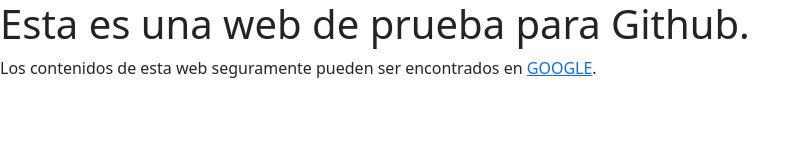
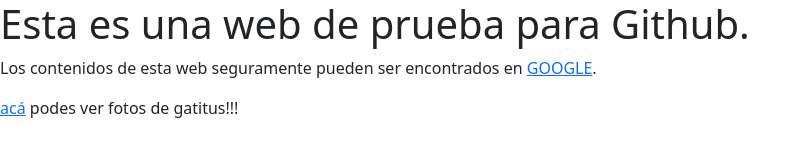
Before and after one commit to EmanuelRTZ/emanuelrtz.github.io, a plain HTML site: page index.html in a window 1280 px wide. Shown: the whole page, without its empty margins (0-810 px from the left). Drawn offline with nearby package versions, Linux system fonts and the light colour scheme.

Commit message:
agrego gatitos a index

```diff
--- a/index.html
+++ b/index.html
@@ -10,6 +10,7 @@
 <body>
 <h1>Esta es una web de prueba para Github.</h1>
 <p>Los contenidos de esta web seguramente pueden ser encontrados en <a href="google.com">GOOGLE</a>.</p>
+<p><a href="./pagina_web/html_y_css_en_freecode/Canvas freecode/canvas.html">acá</a> podes ver fotos de gatitus!!!</p>
+</body>
 
-</body>
 </html>
```
